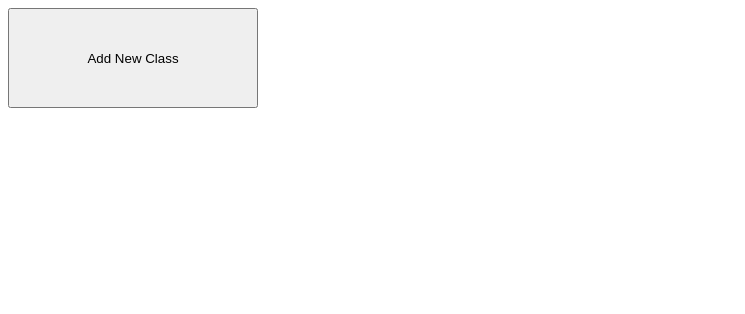
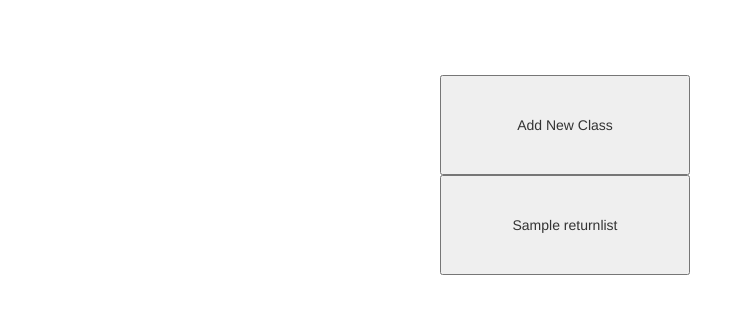
Before and after one commit to DrkSephy/lehman-hackathon, a Django app: template app/hack/templates/addclass.html in a window 1280 px wide. Shown: the top 314 px of the page, without its empty margins (0-745 px from the left). Run offline with Django 3.2, Linux system fonts and the light colour scheme; the template is opened without the code that fills it: most values are stand-ins (such as "Sample title", 1, 10 or a date in 2020); some libraries are stand-ins or nearby versions.

Commit message:
modify addclass template to with class

```diff
--- a/app/hack/templates/addclass.html
+++ b/app/hack/templates/addclass.html
@@ -1,14 +1,35 @@
+<!DOCTYPE html>
 <!DOCTYPE html>
 <html lang="en">
-<head>
-<title>Add Class</title>
-</head>
+  <head>
+    <meta charset="utf-8">
+    <meta http-equiv="X-UA-Compatible" content="IE=edge">
+    <meta name="viewport" content="width=device-width, initial-scale=1">
+    <meta name="description" content="">
+    <meta name="author" content="">
+    <!-- <link rel="icon" href="../../favicon.ico"> -->
+    <title>Add Class</title>
+
+    <!-- Bootstrap core CSS -->
+    <link href="lib/bootstrap/css/bootstrap.min.css" rel="stylesheet">
+
+    <!-- Custom styles for this template -->
+    <link href="css/instructor.css" rel="stylesheet">
+  </head>
+
+
 
 <body>
 	<form method="POST" action="{% url 'hack.views.addClass' %}">
 	{% csrf_token %}
 		<input type="submit" id="addClassButton" value="Add New Class" style="width:250px; height:100px"/>
 	</form>
+
+	<!--populate class for all classes in database, they will be buttons-->
+	{% for x in returnlist %}
+		<input type="submit" id="addClassButton" value="{{x}}" style="width:250px; height:100px"/><br>
+	{% endfor%}
+
 </body>
 
 </html>
```
